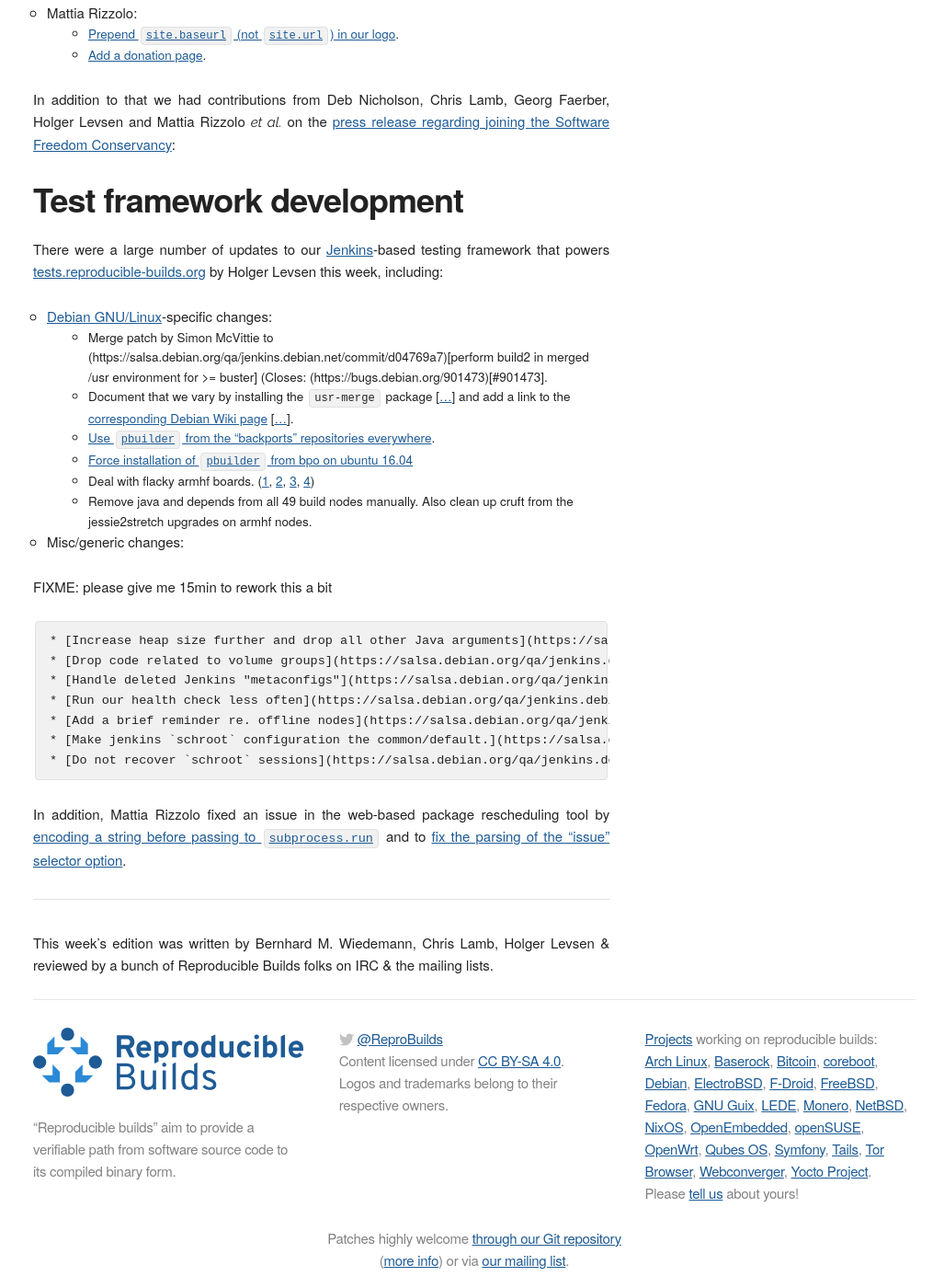
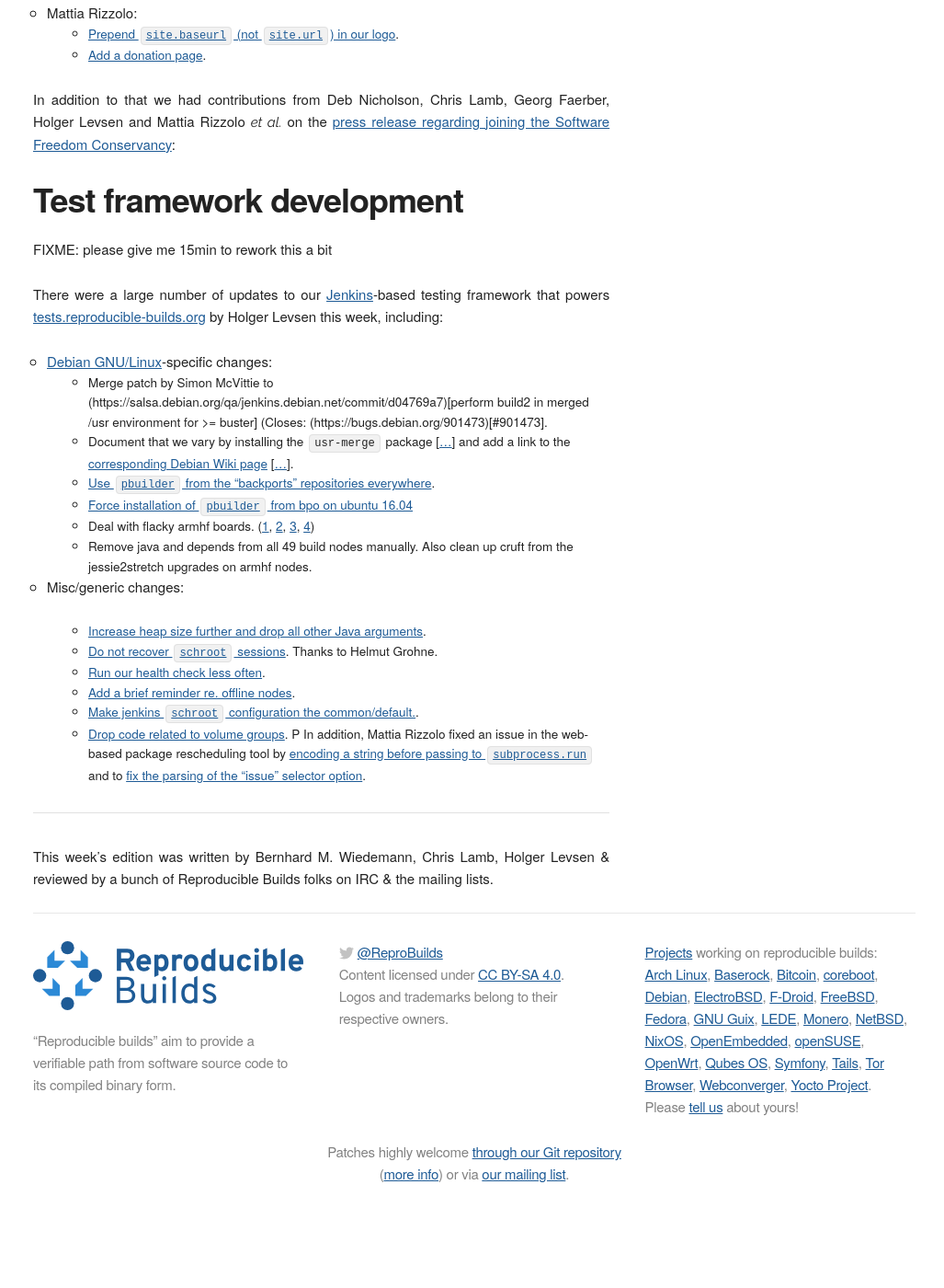
Before and after one commit to prototypefund/reproducible-website, a Jekyll site: the page built from _blog/posts/185.md, in a window 1280 px wide and 1400 px high, scrolled down 3477 px. Shown: the whole window at 92% size, without its empty margins (124-1151 px from the left). Built offline with Jekyll 4.4.1, drawn with Linux system fonts in a browser that asks for light colours; some web fonts are replaced; after the commit the page ends 4795 px from its top, so only the background shows below that.

```diff
--- a/_blog/posts/185.md
+++ b/_blog/posts/185.md
@@ -119,16 +120,13 @@
 
 * Misc/generic changes:
 
-FIXME: please give me 15min to rework this a bit
-
     * [Increase heap size further and drop all other Java arguments](https://salsa.debian.org/qa/jenkins.debian.net/commit/005aab43).
-    * [Drop code related to volume groups](https://salsa.debian.org/qa/jenkins.debian.net/commit/8f0c9c43).
-    * [Handle deleted Jenkins "metaconfigs"](https://salsa.debian.org/qa/jenkins.debian.net/commit/15754b6b).
+    * [Do not recover `schroot` sessions](https://salsa.debian.org/qa/jenkins.debian.net/commit/69cfa0c1). Thanks to Helmut Grohne.
     * [Run our health check less often](https://salsa.debian.org/qa/jenkins.debian.net/commit/246b3c25).
     * [Add a brief reminder re. offline nodes](https://salsa.debian.org/qa/jenkins.debian.net/commit/83c4230d).
     * [Make jenkins `schroot` configuration the common/default.](https://salsa.debian.org/qa/jenkins.debian.net/commit/aba431d3).
-    * [Do not recover `schroot` sessions](https://salsa.debian.org/qa/jenkins.debian.net/commit/69cfa0c1). Thanks to Helmut Grohne.
-
+    * [Drop code related to volume groups](https://salsa.debian.org/qa/jenkins.debian.net/commit/8f0c9c43).
+P
 In addition, Mattia Rizzolo fixed an issue in the web-based package rescheduling tool by [encoding a string before passing to `subprocess.run`](https://salsa.debian.org/qa/jenkins.debian.net/commit/5b1832b4) and to [fix the parsing of the "issue" selector option](https://salsa.debian.org/qa/jenkins.debian.net/commit/641cfb29).
 
 ---
```
Also changed, not shown: other parts of _blog/posts/185.md (+1 -0 lines).
